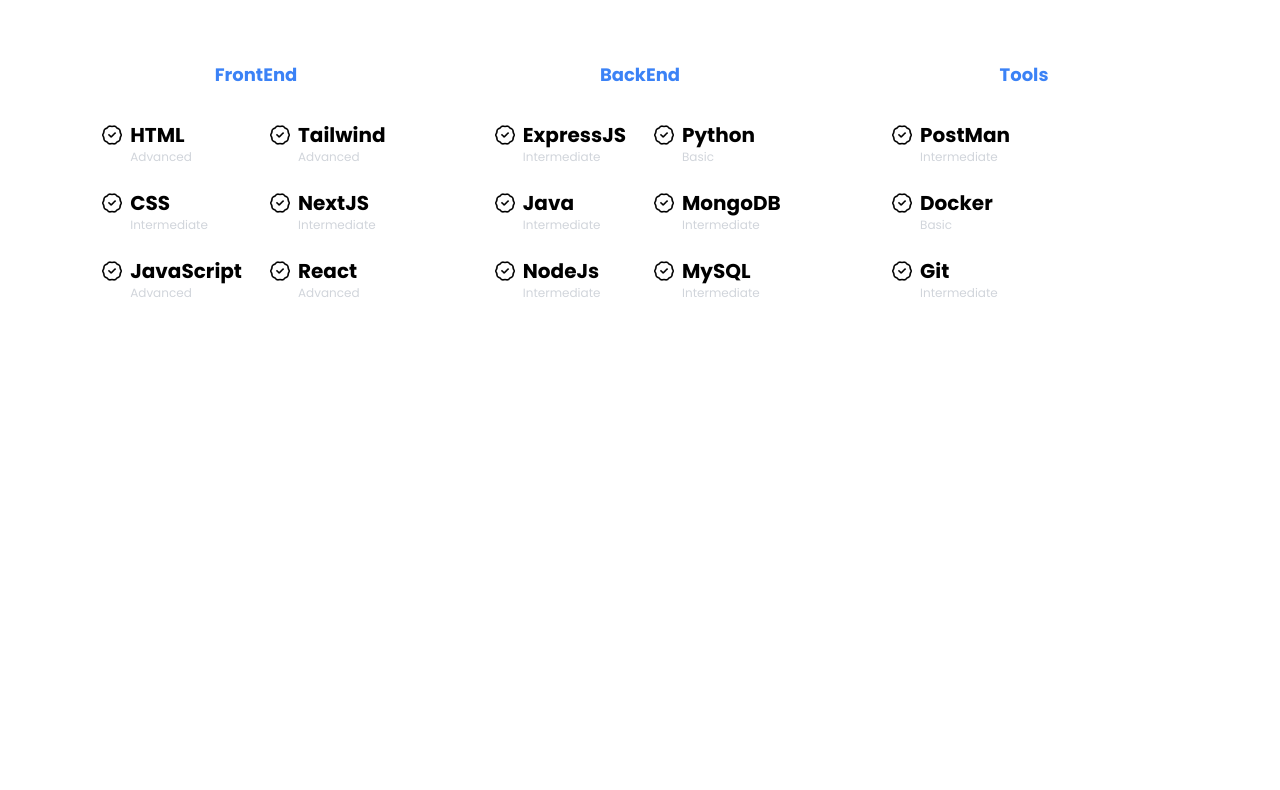
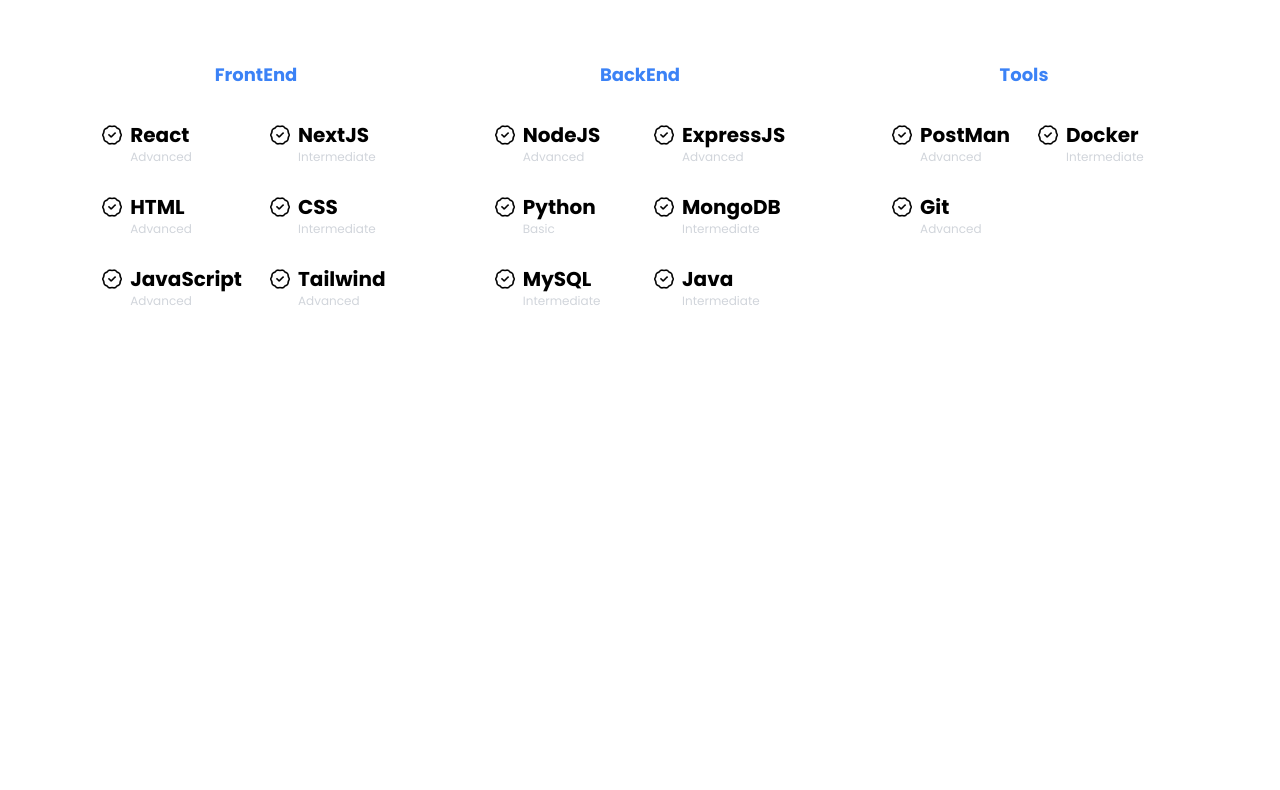
Before and after one commit to aungmyomyat220/portfolio, a Next.js app: page / in a window 1280 px wide. Shown: the part 1210-2000 px from the top of the page. Built offline with nearby package versions, Linux system fonts and the light colour scheme; what tailwindcss-animated would draw is missing.

Commit message:
skill set update

```diff
--- a/public/json/skillsheet.json
+++ b/public/json/skillsheet.json
@@ -2,27 +2,67 @@
   "frontend" : [
     {
       "name" : "React",
-      "level" : "advanced"
+      "level" : "Advanced"
     },
     {
       "name" : "NextJS",
-      "level" : "advanced"
+      "level" : "Intermediate"
     },
     {
       "name" : "HTML",
-      "level" : "advanced"
+      "level" : "Advanced"
     },
     {
       "name" : "CSS",
-      "level" : "advanced"
+      "level" : "Intermediate"
     },
     {
       "name" : "JavaScript",
-      "level" : "advanced"
+      "level" : "Advanced"
     },
     {
       "name" : "Tailwind",
-      "level" : "advanced"
+      "level" : "Advanced"
+    }
+  ],
+  "backend" : [
+    {
+      "name" : "NodeJS",
+      "level" : "Advanced"
+    },
+    {
+      "name" : "ExpressJS",
+      "level" : "Advanced"
+    },
+    {
+      "name" : "Python",
+      "level" : "Basic"
+    },
+    {
+      "name" : "MongoDB",
+      "level" : "Intermediate"
+    },
+    {
+      "name" : "MySQL",
+      "level" : "Intermediate"
+    },
+    {
+      "name" : "Java",
+      "level" : "Intermediate"
+    }
+  ],
+  "tools" : [
+    {
+      "name" : "PostMan",
+      "level" : "Advanced"
+    },
+    {
+      "name" : "Docker",
+      "level" : "Intermediate"
+    },
+    {
+      "name" : "Git",
+      "level" : "Advanced"
     }
   ]
 }
--- a/src/app/_navbar/page.js
+++ b/src/app/_navbar/page.js
@@ -30,7 +30,7 @@
             </div>
           <div className={'hidden sm:block'}>
               <span className={'mr-6'}>
-                <Link href='#about' className={'hover:text-blue-500 delay-75'}>About</Link>
+                <Link href='#about' className={'hover:text-blue-500 delay-75'}>Home</Link>
               </span>
               <span className={'mr-6'}>
                     <Link href='#skill' className={'hover:text-blue-500 delay-75'}>Skills</Link>
--- a/src/app/page.js
+++ b/src/app/page.js
@@ -42,7 +42,7 @@
               }
             </span>
           <div className={'text-xl flex flex-col'}>
-              <Link href='#about' className={`animate-fade-up animate-once animate-duration-[1000ms] animate-delay-300 border ${theme==='dark'? 'border-white': 'border-black'} mb-5 px-20 py-2 text-center`} onClick={()=>setPanel(false)}>About</Link>
+              <Link href='#about' className={`animate-fade-up animate-once animate-duration-[1000ms] animate-delay-300 border ${theme==='dark'? 'border-white': 'border-black'} mb-5 px-20 py-2 text-center`} onClick={()=>setPanel(false)}>Home</Link>
               <Link href='#skill' className={`animate-fade-up animate-once animate-duration-[1000ms] animate-delay-500 border ${theme==='dark'? 'border-white': 'border-black'} mb-5 px-20 py-2 text-center`} onClick={()=>setPanel(false)}>Skills</Link>
               <Link href='#experience' className={`animate-fade-up animate-once animate-duration-[1000ms] animate-delay-700 border ${theme==='dark'? 'border-white': 'border-black'} mb-5 px-20 py-2 text-center`} onClick={()=>setPanel(false)}>Experiences</Link>
               <Link href='#project'  className={`animate-fade-up animate-once animate-duration-[1000ms] animate-delay-1000 border ${theme==='dark'? 'border-white': 'border-black'} mb-5 px-20 py-2 text-center`} onClick={()=>setPanel(false)}>Projects</Link>
--- a/src/app/techstack/page.js
+++ b/src/app/techstack/page.js
@@ -8,6 +8,9 @@
 
 const Page = ({theme}) => {
     let mark = theme === 'dark' ? mark_white : mark_dark
+    const frontend_skill = SkillSheet.frontend
+    const backend_skill = SkillSheet.backend
+    const tools = SkillSheet.tools
     const [animate,setAnimate] = useState(false)
     const cbRef = useIntersectionObserver({ threshold: 1 }, (entries) => {
         entries.forEach((entry) => {
@@ -25,185 +28,69 @@
                   <div className={`border border-white rounded-xl flex flex-col items-center py-5 h-80 ${animate && 'animate-fade-right animate-once animate-duration-[1000ms] animate-delay-500'}'}`}>
                       <div className={'mb-8 text-lg text-blue-500 font-bold'}>FrontEnd</div>
                       <div className={'grid grid-cols-2 gap-7'}>
-                          {/*1st Column*/}
-                          <div>
-                              {/*1st Row*/}
+                          {
+                              frontend_skill.map((skill)=> {
+                                  return (
+                                    <div key={skill.name}>
                                         <div className={'flex flex-row'}>
                                             <div className={'mr-2 flex mt-1'}>
-                                      <Image src={mark} alt='mark' className={'w-5 h-5'}/>
+                                                <Image src={mark} alt="mark" className={'w-5 h-5'}/>
                                             </div>
                                             <div className={'flex flex-col'}>
-                                      <span className={'font-bold text-xl'}>HTML</span>
-                                      <span className={'text-gray-300 text-xs'}>Advanced</span>
-                                  </div>
-                              </div>
-                              {/*2nd Row*/}
-                              <div className={'flex flex-row mt-6'}>
-                                  <div className={'mr-2 flex mt-1'}>
-                                      <Image src={mark} alt='mark' className={'w-5 h-5'}/>
-                                  </div>
-                                  <div className={'flex flex-col'}>
-                                      <span className={'font-bold text-xl'}>CSS</span>
-                                      <span className={'text-gray-300 text-xs'}>Intermediate</span>
-                                  </div>
-                              </div>
-                              {/*3rd Row*/}
-                              <div className={'flex flex-row mt-6'}>
-                                  <div className={'mr-2 flex mt-1'}>
-                                      <Image src={mark} alt='mark' className={'w-5 h-5'}/>
-                                  </div>
-                                  <div className={'flex flex-col'}>
-                                      <span className={'font-bold text-xl'}>JavaScript</span>
-                                      <span className={'text-gray-300 text-xs'}>Advanced</span>
+                                                <span className={'font-bold text-xl'}>{skill.name}</span>
+                                                <span className={'text-gray-300 text-xs'}>{skill.level}</span>
                                             </div>
                                         </div>
                                     </div>
-
-                          {/*2nd Column*/}
-                          <div>
-                              {/*1st Row*/}
-                              <div className={'flex flex-row'}>
-                                  <div className={'mr-2 flex mt-1'}>
-                                      <Image src={mark} alt='mark' className={'w-5 h-5'}/>
-                                  </div>
-                                  <div className={'flex flex-col'}>
-                                      <span className={'font-bold text-xl'}>Tailwind</span>
-                                      <span className={'text-gray-300 text-xs'}>Advanced</span>
-                                  </div>
-                              </div>
-                              {/*2nd Row*/}
-                              <div className={'flex flex-row mt-6'}>
-                                  <div className={'mr-2 flex mt-1'}>
-                                      <Image src={mark} alt='mark' className={'w-5 h-5'}/>
-                                  </div>
-                                  <div className={'flex flex-col'}>
-                                      <span className={'font-bold text-xl'}>NextJS</span>
-                                      <span className={'text-gray-300 text-xs'}>Intermediate</span>
-                                  </div>
-                              </div>
-                              {/*3rd Row*/}
-                              <div className={'flex flex-row mt-6'}>
-                                  <div className={'mr-2 flex mt-1'}>
-                                      <Image src={mark} alt='mark' className={'w-5 h-5'}/>
-                                  </div>
-                                  <div className={'flex flex-col'}>
-                                      <span className={'font-bold text-xl'}>React</span>
-                                      <span className={'text-gray-300 text-xs'}>Advanced</span>
-                                  </div>
-                              </div>
-                          </div>
+                                  )
+                              })
+                          }
                       </div>
                   </div>
 
                   <div className={`border border-white rounded-xl flex flex-col items-center py-5 h-80 ${animate && 'animate-fade-up animate-once animate-duration-[1000ms] animate-delay-500'}'}`}>
                       <div className={'mb-8 text-lg text-blue-500 font-bold'}>BackEnd</div>
                       <div className={'grid grid-cols-2 gap-7'}>
-                          {/*1st Column*/}
-                          <div>
-                              {/*1st Row*/}
+                          {
+                              backend_skill.map((skill)=> {
+                                  return (
+                                    <div key={skill.name}>
                                         <div className={'flex flex-row'}>
                                             <div className={'mr-2 flex mt-1'}>
-                                      <Image src={mark} alt='mark' className={'w-5 h-5'}/>
+                                                <Image src={mark} alt="mark" className={'w-5 h-5'}/>
                                             </div>
                                             <div className={'flex flex-col'}>
-                                      <span className={'font-bold text-xl'}>ExpressJS</span>
-                                      <span className={'text-gray-300 text-xs'}>Intermediate</span>
-                                  </div>
-                              </div>
-                              {/*2nd Row*/}
-                              <div className={'flex flex-row mt-6'}>
-                                  <div className={'mr-2 flex mt-1'}>
-                                      <Image src={mark} alt='mark' className={'w-5 h-5'}/>
-                                  </div>
-                                  <div className={'flex flex-col'}>
-                                      <span className={'font-bold text-xl'}>Java</span>
-                                      <span className={'text-gray-300 text-xs'}>Intermediate</span>
-                                  </div>
-                              </div>
-                              {/*3rd Row*/}
-                              <div className={'flex flex-row mt-6'}>
-                                  <div className={'mr-2 flex mt-1'}>
-                                      <Image src={mark} alt='mark' className={'w-5 h-5'}/>
-                                  </div>
-                                  <div className={'flex flex-col'}>
-                                      <span className={'font-bold text-xl'}>NodeJs</span>
-                                      <span className={'text-gray-300 text-xs'}>Intermediate</span>
+                                                <span className={'font-bold text-xl'}>{skill.name}</span>
+                                                <span className={'text-gray-300 text-xs'}>{skill.level}</span>
                                             </div>
                                         </div>
                                     </div>
-
-                          {/*2nd Column*/}
-                          <div>
-                              {/*1st Row*/}
-                              <div className={'flex flex-row'}>
-                                  <div className={'mr-2 flex mt-1'}>
-                                      <Image src={mark} alt='mark' className={'w-5 h-5'}/>
-                                  </div>
-                                  <div className={'flex flex-col'}>
-                                      <span className={'font-bold text-xl'}>Python</span>
-                                      <span className={'text-gray-300 text-xs'}>Basic</span>
-                                  </div>
-                              </div>
-                              {/*2nd Row*/}
-                              <div className={'flex flex-row mt-6'}>
-                                  <div className={'mr-2 flex mt-1'}>
-                                      <Image src={mark} alt='mark' className={'w-5 h-5'}/>
-                                  </div>
-                                  <div className={'flex flex-col'}>
-                                      <span className={'font-bold text-xl'}>MongoDB</span>
-                                      <span className={'text-gray-300 text-xs'}>Intermediate</span>
-                                  </div>
-                              </div>
-                              {/*3rd Row*/}
-                              <div className={'flex flex-row mt-6'}>
-                                  <div className={'mr-2 flex mt-1'}>
-                                      <Image src={mark} alt='mark' className={'w-5 h-5'}/>
-                                  </div>
-                                  <div className={'flex flex-col'}>
-                                      <span className={'font-bold text-xl'}>MySQL</span>
-                                      <span className={'text-gray-300 text-xs'}>Intermediate</span>
-                                  </div>
-                              </div>
-                          </div>
+                                  )
+                              })
+                          }
                       </div>
                   </div>
 
                   <div className={`border border-white rounded-xl flex flex-col items-center py-5 h-80 ${animate && 'animate-fade-left animate-once animate-duration-[1000ms] animate-delay-500'}'}`}>
                       <div className={'mb-8 text-lg text-blue-500 font-bold'}>Tools</div>
                       <div className={'grid grid-cols-2 gap-7'}>
-                          {/*1st Column*/}
-                          <div>
-                              {/*1st Row*/}
+                          {
+                              tools.map((skill)=> {
+                                  return (
+                                    <div key={skill.name}>
                                         <div className={'flex flex-row'}>
                                             <div className={'mr-2 flex mt-1'}>
-                                      <Image src={mark} alt='mark' className={'w-5 h-5'}/>
+                                                <Image src={mark} alt="mark" className={'w-5 h-5'}/>
                                             </div>
                                             <div className={'flex flex-col'}>
-                                      <span className={'font-bold text-xl'}>PostMan</span>
-                                      <span className={'text-gray-300 text-xs'}>Intermediate</span>
-                                  </div>
-                              </div>
-                              {/*2nd Row*/}
-                              <div className={'flex flex-row mt-6'}>
-                                  <div className={'mr-2 flex mt-1'}>
-                                      <Image src={mark} alt='mark' className={'w-5 h-5'}/>
-                                  </div>
-                                  <div className={'flex flex-col'}>
-                                      <span className={'font-bold text-xl'}>Docker</span>
-                                      <span className={'text-gray-300 text-xs'}>Basic</span>
-                                  </div>
-                              </div>
-                              {/*3rd Row*/}
-                              <div className={'flex flex-row mt-6'}>
-                                  <div className={'mr-2 flex mt-1'}>
-                                      <Image src={mark} alt='mark' className={'w-5 h-5'}/>
-                                  </div>
-                                  <div className={'flex flex-col'}>
-                                      <span className={'font-bold text-xl'}>Git</span>
-                                      <span className={'text-gray-300 text-xs'}>Intermediate</span>
+                                                <span className={'font-bold text-xl'}>{skill.name}</span>
+                                                <span className={'text-gray-300 text-xs'}>{skill.level}</span>
                                             </div>
                                         </div>
                                     </div>
+                                  )
+                              })
+                          }
                       </div>
                   </div>
 
```
Also changed, not shown: public/js/mail.js (deleted, +0 -17 lines), src/app/contact/page.js (+102 -53 lines), src/app/home/button.js (+5 -3 lines), public/image/maps-and-flags.png (added). Lines whose indentation alone changed are shown as unchanged.
